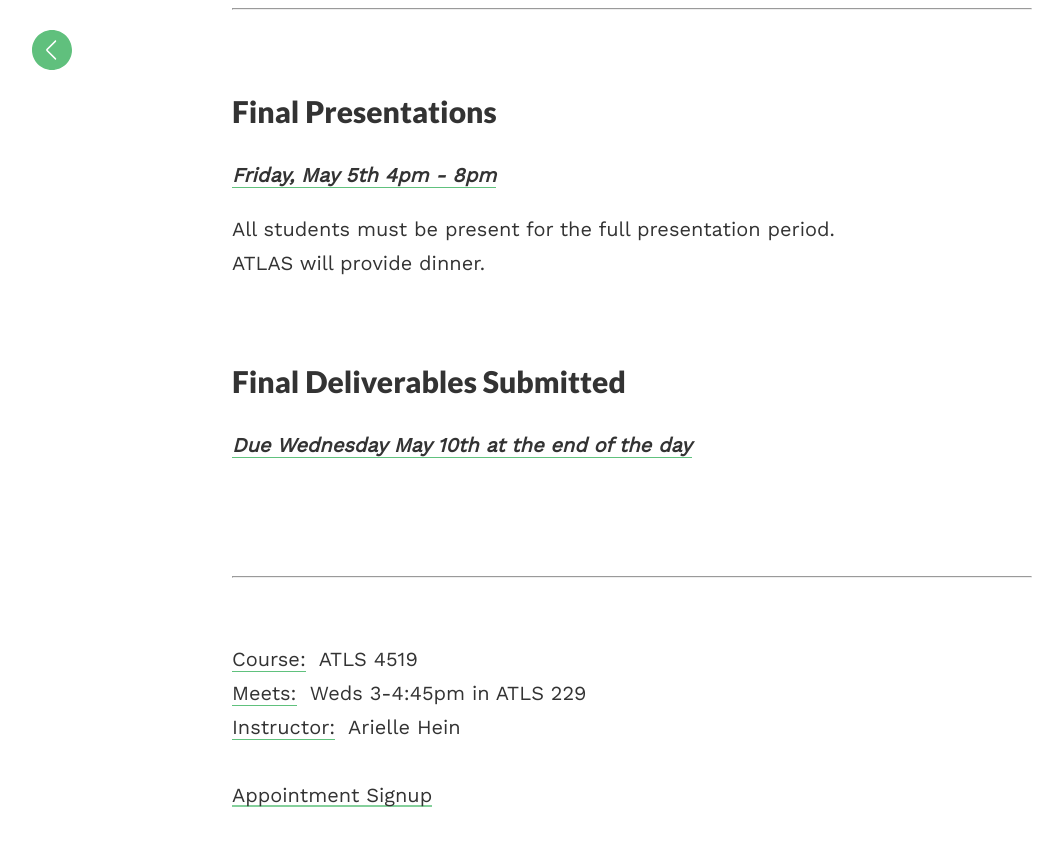
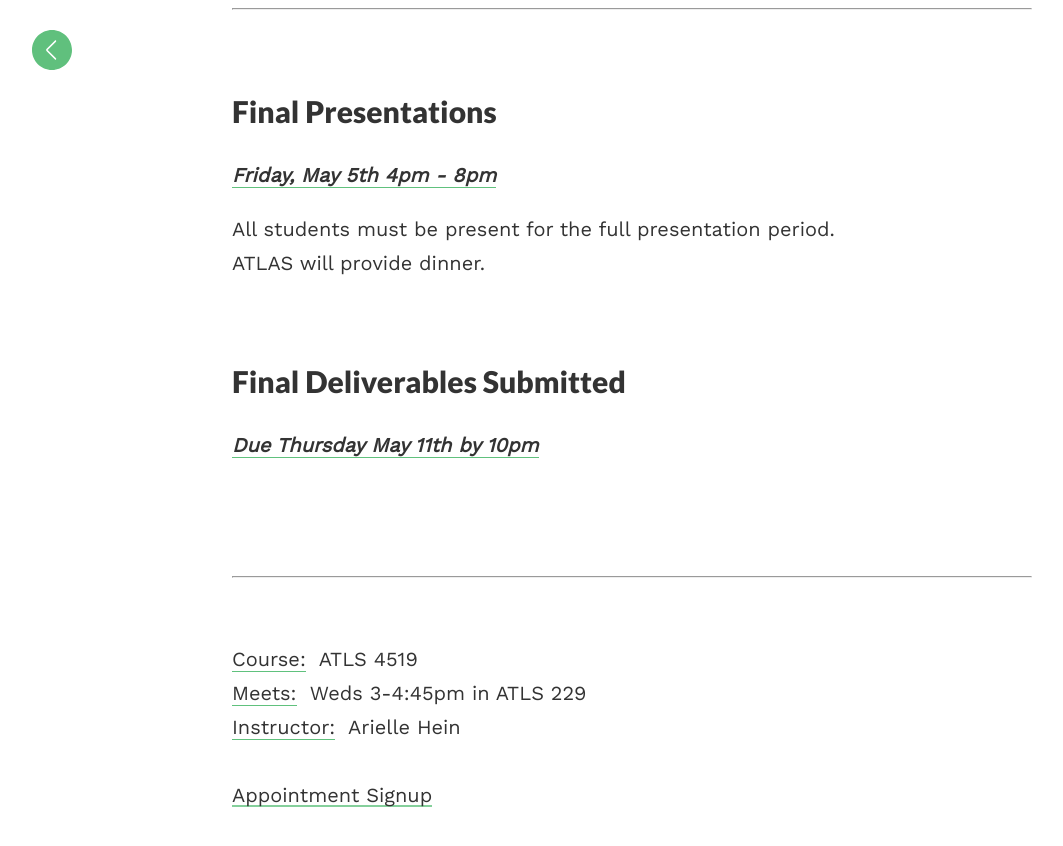
Before and after one commit to coloringchaos/capstone-s17, a Jekyll site: the page built from _posts/2017-01-16-schedule.md, in a window 1280 px wide and 900 px high, scrolled down 8106 px. Shown: the top 846 px of the window, without its empty margins (8-1071 px from the left). Built offline with Jekyll 4.4.1, drawn with Linux system fonts in a browser that asks for light colours.

Commit message:
schedule

```diff
--- a/_posts/2017-01-16-schedule.md
+++ b/_posts/2017-01-16-schedule.md
@@ -306,6 +306,6 @@ All students must be present for the full presentation period. <br>ATLAS will pr
 
 ## Final Deliverables Submitted
 
-<span class="underlined">***Due Wednesday May 10th at the end of the day***</span>
+<span class="underlined">***Due Thursday May 11th by 10pm***</span>
 
 <br>
```
